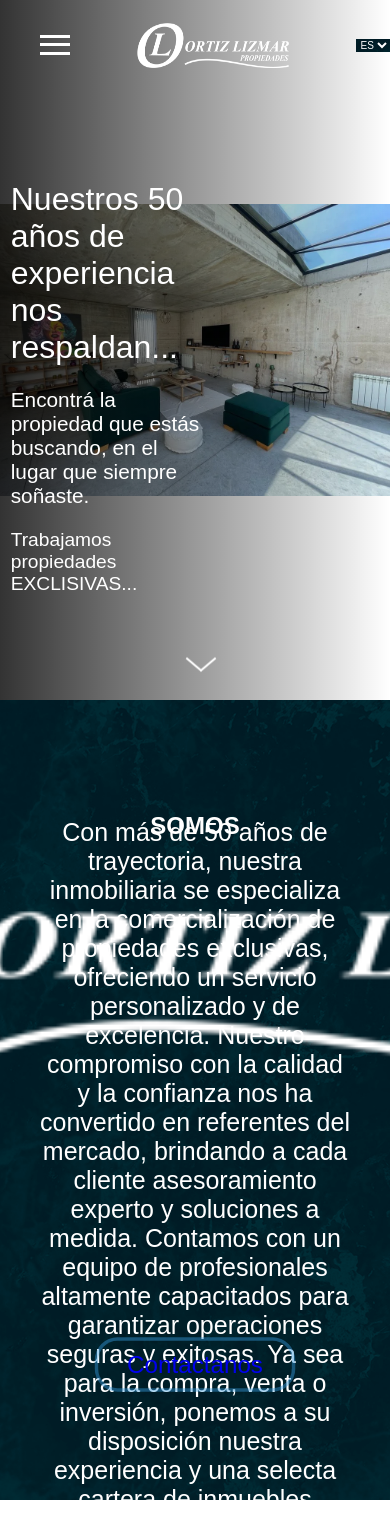
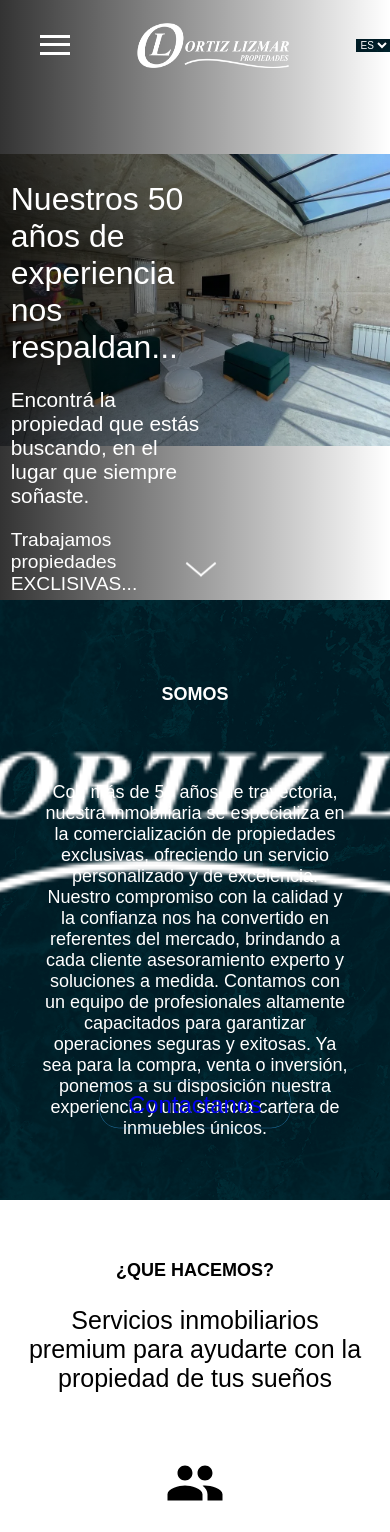
Before and after one commit to fmarcos38/Front-ortizlizmar-propiedades, a React (Create React App) app: page / in a window 390 px wide. Shown: the top 1532 px of the page. Built offline with nearby package versions, Linux system fonts and the light colour scheme.

Commit message:
tarjetas cat

```diff
--- a/src/Components/CarruselLanding/index.jsx
+++ b/src/Components/CarruselLanding/index.jsx
@@ -1,13 +1,12 @@
 import React, { useState, useEffect } from 'react';
 import Img1 from '../../Images/prop1_landing.webp';
 import Img2 from '../../Images/prop2-landing.webp';
-import Img3 from '../../Images/prop3_landing.webp';
-import Img4 from '../../Images/prop4_landing.webp';
-import Img5 from '../../Images/prop5_landing.webp';
+import Img3 from '../../Images/prop4_landing.webp';
+import Img4 from '../../Images/prop5_landing.webp';
 import './styles.css';
 
 function CarruselLanding() {
-    const images = [Img1, Img2, Img3, Img4, Img5];
+    const images = [Img1, Img2, Img3, Img4];
     const [currentIndex, setCurrentIndex] = useState(0);
 
     useEffect(() => {
--- a/src/Components/LandingA/styles.css
+++ b/src/Components/LandingA/styles.css
@@ -80,15 +80,12 @@
     margin-left: 12px;
     background-color: white;
 }
-
 .linea1 {
     transform: rotate(-50deg);
 }
-
 .linea2 {
     transform: rotate(50deg);
 }
-
 @keyframes bounce {
     0%, 100% {
         transform: translateY(0);
@@ -97,3 +94,17 @@
         transform: translateY(-10px);
     }
 }
+
+/* responsive */
+@media screen and (max-width: 1000px) {
+    .cont-landing-A{
+        height: 600px;
+    }
+    .cont-carruselLanding{
+        height: 600px;
+    }
+    /* código para el degrade */
+    .cont-carruselLanding::before {
+        height: 600px;
+    }
+}
--- a/src/Components/LandingB/estilos.css
+++ b/src/Components/LandingB/estilos.css
@@ -87,8 +87,29 @@
     }
 }
 
-
 /* responsive */
+@media screen and (max-width: 1000px) {
+    .cont-landing-b{
+        height: 600px;
+    }
+    .logo-landing-B{
+        height: 4.5rem;
+    }
+    .cont-titulo-landing-b{
+        width: 100%;
+        height: 20%;
+        display: flex;
+        justify-content: center;
+        align-items: end;
+    }
+    .texto-somos{
+        color: white;
+        font-size: 18px;
+    }
+    .texto-p-landing-b{
+        font-size: 18px;
+    }
+}
 @media screen and (max-width: 500px){
     .logo-landing-B {
         height: 17rem;
--- a/src/Components/LandingC/estilos.css
+++ b/src/Components/LandingC/estilos.css
@@ -19,7 +19,7 @@
     text-align: center;
     font-size: 22px;
     color: black;
-    margin: 45px 0 0 0;
+    margin-top: 60px;
 }
 .texto-2-land-C {
     text-align: center;
@@ -103,6 +103,11 @@
 }
 
 /* responsive */
+@media screen and (max-width: 1000px) {
+    .titulo-land-C {
+        font-size: 18px;
+    }
+}
 @media screen and (max-width: 800px){
     .cont-landing-C{
         height: auto;
--- a/src/Components/LandingC/index.jsx
+++ b/src/Components/LandingC/index.jsx
@@ -16,7 +16,7 @@ function LandingC() {
             </div>
             <div className='cont-fila-2'>
                 <div className='col-1'>
-                    <GroupIcon sx={{'fontSize':'60px'}}/>
+                    <GroupIcon sx={{'fontSize':'60px'}} className='iconos'/>
                     <p className='texto-fila-2'>Asesoría personalizada en Bienes Raíces</p>
                 </div>
                 <div className='col-2'>
--- a/src/Components/LandingMuestraTarjetas/styles.css
+++ b/src/Components/LandingMuestraTarjetas/styles.css
@@ -109,15 +109,37 @@
     }
 }
 
-/* Hacemos que sea responsive en pantallas más pequeñas */
-@media (max-width: 768px) {
+/* responsive */
+@media (max-width: 1000px) {
     .cont-tarjetas {
-        flex-direction: column;
-        gap: 20px;
+        width: 100%;
+        display: flex;
+        flex-direction: row;
+        justify-content: flex-start;
+        align-items: center;
+        overflow-x: auto; /* Permite el desplazamiento horizontal */
+        scroll-snap-type: x mandatory; /* Hace que las tarjetas encajen al deslizar */
+        padding: 20px; /* Espaciado para evitar cortes */
+        gap: 10px; /* Espaciado entre tarjetas */
+    }
+
+    .cont-tarjeta-1,
+    .cont-tarjeta-2,
+    .cont-tarjeta-3,
+    .cont-tarjeta-4 {
+        flex: 0 0 20%; /* Cada tarjeta ocupa el 80% del ancho */
+        scroll-snap-align: center; /* Hace que cada tarjeta se alinee al centro */
+        opacity: 1; /* Para que las tarjetas sean visibles sin necesidad de animaciones */
+    }
+
+    /* Ocultamos la barra de scroll en algunos navegadores */
+    .cont-tarjetas::-webkit-scrollbar {
+        display: none;
     }
 
     .titulo-tarjetas {
         font-size: 24px;
         width: 80%;
+        text-align: center;
     }
 }
--- a/src/Components/NavbarInf/styles.css
+++ b/src/Components/NavbarInf/styles.css
@@ -93,7 +93,7 @@
     .logo-navbarInf{
         position: relative;
         width: 100%;
-        height: 65px;
+        height: 60px;
         top: -10px;
     }
     .col-2-navbarInf{
--- a/src/Pages/Home/index.jsx
+++ b/src/Pages/Home/index.jsx
@@ -1,4 +1,4 @@
-import React, { useEffect } from 'react';
+import React from 'react';
 import LandingA from '../../Components/LandingA';
 import LandingB from '../../Components/LandingB';
 import LandingC from '../../Components/LandingC';
```
